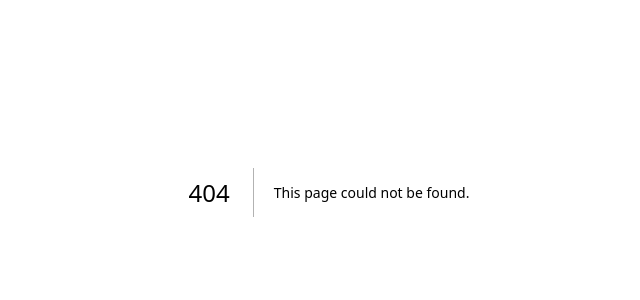
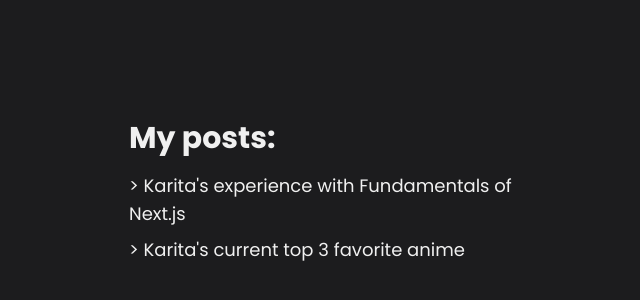
Before and after one commit to KaritaLaine/Fundamentals-of-Next.js, a Next.js app in the folder 4-server-side-rendering/: page /blog in a window 1280 px wide. Before the commit this address had no page. Shown: the part 208-508 px from the top of the page, without its empty margins (311-951 px from the left). Built offline with nearby package versions, Linux system fonts and the light colour scheme; no server answers.

Commit message:
task1: add a build time blog page

```diff
--- /dev/null
+++ b/4-server-side-rendering/app/blog/page.tsx
@@ -0,0 +1,24 @@
+import type { Post } from "@/app/types/posts";
+
+const BlogPage = async () => {
+	const getPosts = await fetch(`${process.env.NEXT_PUBLIC_SITE_URL}/api/posts`);
+	const posts: Post[] = await getPosts.json();
+
+	return (
+		<div className="flex flex-col min-h-screen items-center justify-center">
+			<div className="flex flex-col gap-[1rem]">
+				<h1 className="text-3xl font-bold">My posts:</h1>
+
+				<ul className="flex flex-col text-lg list-['>_'] list-inside gap-[0.5rem]">
+					{posts.map((post) => (
+						<li key={post.id} className="text-lg max-w-[25rem]">
+							{post.title}
+						</li>
+					))}
+				</ul>
+			</div>
+		</div>
+	);
+};
+
+export default BlogPage;
```
Also changed, not shown: 2 other files (tests, documents, lock files or other folders).
